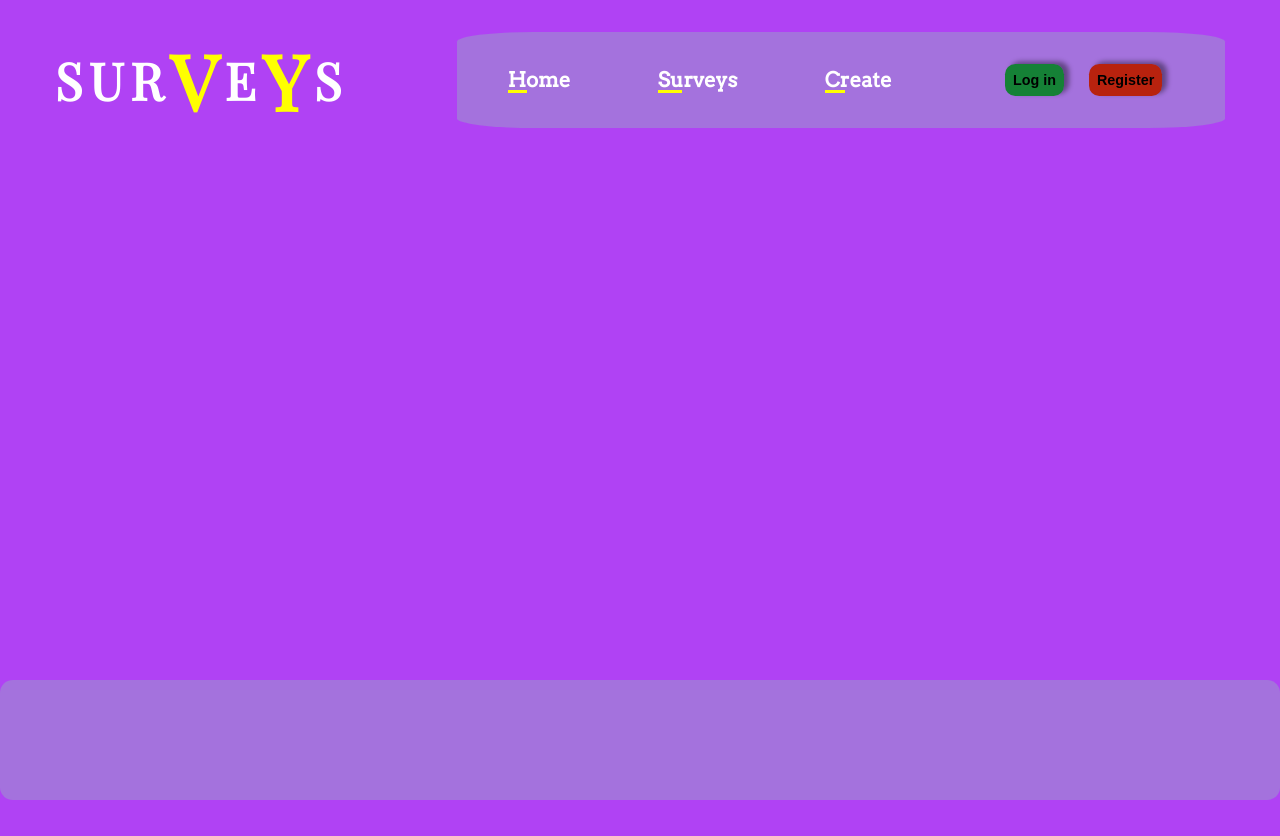
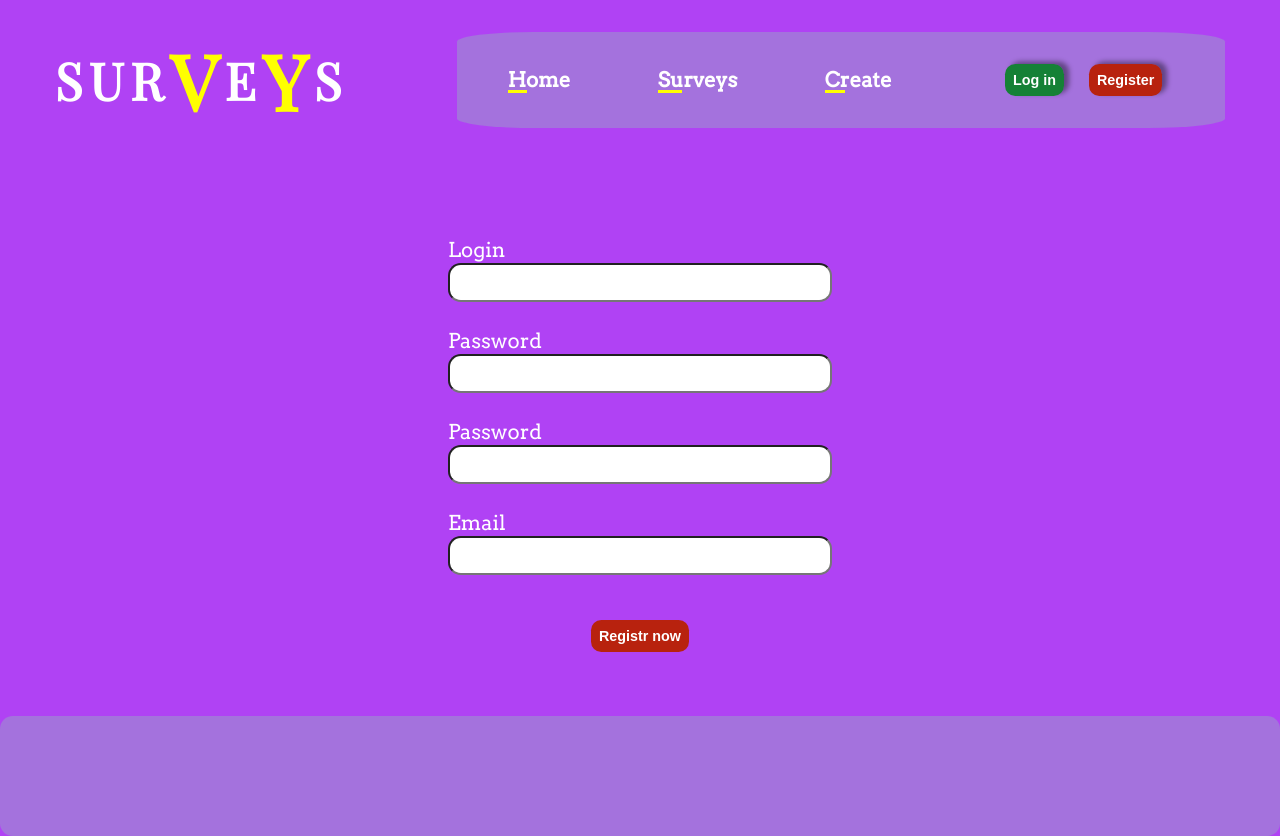
Before and after one commit to adi140000/Surveys-page, a React (Create React App) app: page /register in a window 1280 px wide. Before the commit the page ends 800 px from the top, so only its background shows below. Built offline with nearby package versions, Linux system fonts and the light colour scheme.

Commit message:
Add few functionalities and JSX markup in project

```diff
--- a/src/App.js
+++ b/src/App.js
@@ -1,4 +1,5 @@
 import React, { Component } from 'react';
+import { BrowserRouter as Router} from "react-router-dom";
 import "./style.scss";
 import Header from "./header/Header"
 import Main from "./main/Main";
@@ -9,9 +10,11 @@ class App extends Component {
   render() {
     return (
       <>
-        <Header />
-        <Main />
-        <Footer />
+        <Router>
+          <Header />
+          <Main />
+          <Footer />
+        </Router>
       </>
     )
   }
--- a/src/header/Header.js
+++ b/src/header/Header.js
@@ -1,4 +1,6 @@
 import React from 'react';
+import { Link } from "react-router-dom";
+
 
 
 const Header = () => {
@@ -7,13 +9,14 @@ const Header = () => {
             <div className="logo">sur<span className="special_letter">v</span>e<span className="special_letter">y</span>s</div>
             <nav>
                 <ul>
-                    <li>Home</li>
-                    <li>Surveys</li>
-                    <li>Create</li>
+                    <li><Link className="link" to="/"> Home</Link></li>
+                    <li><Link className="link" to="/suv">Surveys</Link></li>
+                    <li><Link className="link" to="/create">Create</Link></li>
+
                 </ul>
                 <div className="btns">
                     <button className="btn btn_login btns_children">Log in</button>
-                    <button className="btn btn_register btns_children">Register</button>
+                    <Link className="link" to="/register"><button className="btn btn_register btns_children">Register</button></Link>
                 </div>
 
             </nav>
--- a/src/header/Header.scss
+++ b/src/header/Header.scss
@@ -34,6 +34,7 @@ header{
             li{
                 cursor: pointer;
                 position: relative;
+
                 &::after{
                     content: "";
                     position:absolute;
--- a/src/main/Main.js
+++ b/src/main/Main.js
@@ -1,4 +1,6 @@
 import React, { Component } from 'react';
+import { Route, Switch } from "react-router-dom";
+import Register from "./register/Register"
 
 class Main extends Component {
     constructor(props) {
@@ -7,6 +9,12 @@ class Main extends Component {
     }
     render() {
         return (<main>
+            <Switch>
+                <Route path="/" exact render={() => (<div>strona glowna</div>)} />
+                <Route path="/suv/" render={() => (<div>suv</div>)} />
+                <Route path="/create/" render={() => (<div>create</div>)} />
+                <Route path="/register/" component={Register} />
+            </Switch>
 
         </main>);
     }
--- a/src/main/Main.scss
+++ b/src/main/Main.scss
@@ -1,3 +1,8 @@
 main{
     min-height: 65vh;
+    padding:  5vw;
+    font-size: 0.8em;
+
 }
+
+@import "./register/register"
--- /dev/null
+++ b/src/main/register/Register.js
@@ -0,0 +1,31 @@
+import React, { Component } from 'react';
+
+class Register extends Component {
+    constructor(props) {
+        super(props);
+        this.state = {}
+    }
+    render() {
+        return (<form className="reg">
+            <div className="reg_part">
+                <label htmlFor="Login">Login</label>
+                <input id="Login"></input>
+            </div>
+            <div className="reg_part">
+                <label htmlFor="pass1">Password</label>
+                <input id="pass1" type="password"></input>
+            </div>
+            <div className="reg_part">
+                <label htmlFor="pass2">Password</label>
+                <input id="pass2" type="password"></input>
+            </div>
+            <div className="reg_part">
+                <label htmlFor="mail">Email</label>
+                <input id="mail" type="email"></input>
+            </div>
+            <input className="btn btn_register" type="submit" value="Registr now"></input>
+        </form >);
+    }
+}
+
+export default Register;
--- /dev/null
+++ b/src/main/register/register.scss
@@ -0,0 +1,22 @@
+.reg{
+    display:flex;
+    flex-direction: column;
+    align-items: center;
+    .reg_part{
+        padding: 1vw;
+        display: flex;
+        flex-direction: column;
+        input{
+            width: 30vw;
+            border-radius:1vw;
+            padding: .8vw;
+        }
+    }
+
+    .btn{
+        box-sizing: border-box;
+        margin-top: 2.5vw;
+        text-align: center;
+    }
+
+}
--- a/src/style.scss
+++ b/src/style.scss
@@ -22,6 +22,7 @@ body{
     border-radius: 0.8vw;
     font-weight: bold;
     font-size: 0.7em ;
+    color:white;
     cursor: pointer;
     &.btn_login{
         background-color: #158136
@@ -46,6 +47,11 @@ body{
     }
 }
 
+.link{
+    text-decoration: none;
+    color: white
+}
+
 @import "./header/Header";
 @import "./main/Main";
 @import "./footer/Footer";
```
Also changed, not shown: src/main/login/Login.js (added), src/main/login/Login.scss (added).
